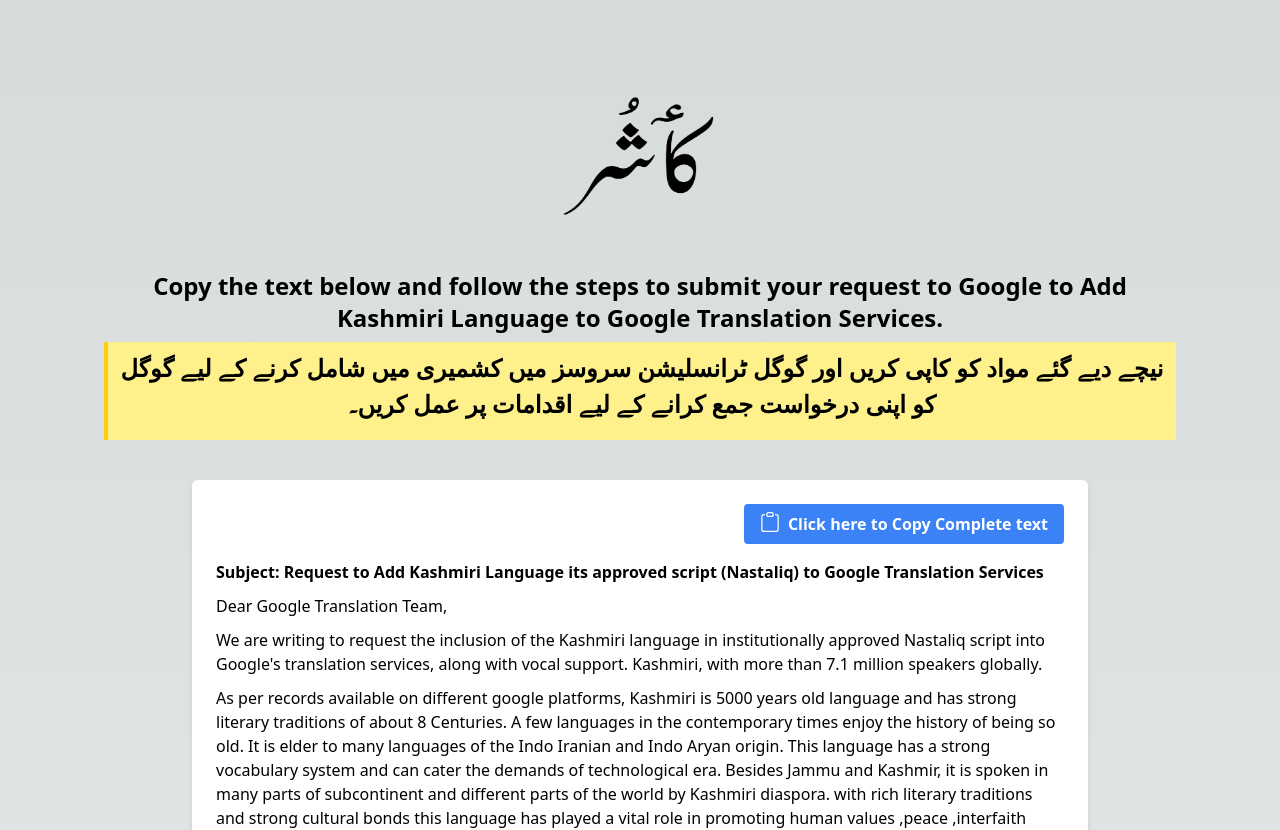
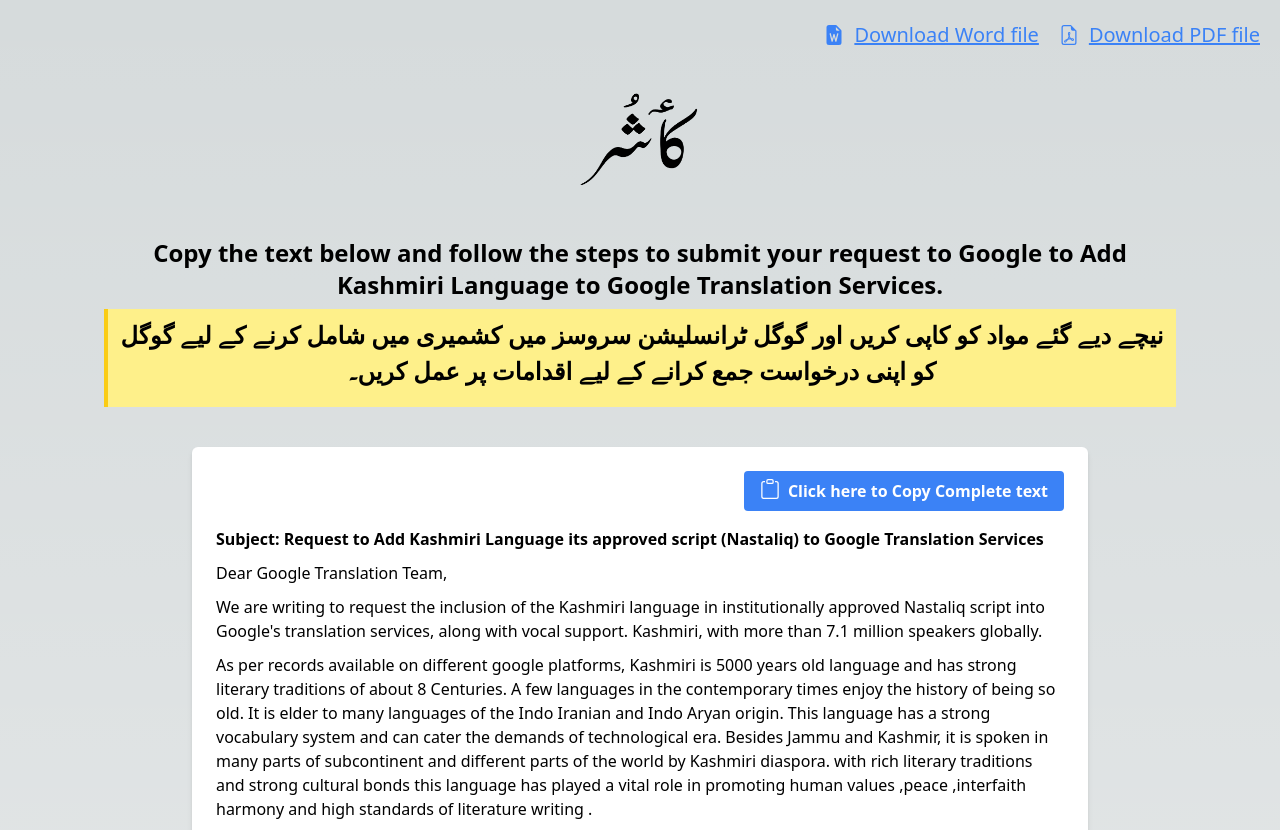
Before and after one commit to rjmk159/supportks, a Next.js app: page / in a window 1280 px wide. Shown: the top 830 px of the page. Built offline with nearby package versions, Linux system fonts and the light colour scheme.

Commit message:
Adding Document download

```diff
--- a/src/pages/index.js
+++ b/src/pages/index.js
@@ -1,13 +1,18 @@
 import { useState, useEffect } from "react";
 
-import { BsClipboard, BsClipboard2CheckFill } from "react-icons/bs";
+import {
+  BsClipboard,
+  BsClipboard2CheckFill,
+  BsFileEarmarkWordFill,
+  BsFileEarmarkPdf,
+} from "react-icons/bs";
 import Image from "next/image";
 import * as amplitude from "@amplitude/analytics-browser";
 import { CopyToClipboard } from "react-copy-to-clipboard";
 
 import { initGA, logPageView } from "../analytics";
 
-const content = `Subject: Request to Add Kashmiri Language in Perso-Arabic script (Nastaliq) to Google Translation Services
+const content = `Subject: Request to Add Kashmiri Language its approved script (Nastaliq) to Google Translation Services
 
 Dear Google Translation Team,
 
@@ -67,11 +72,22 @@
 
   return (
     <main className="flex min-h-screen flex-col items-center justify-between sm:m-20">
+      <span className="download-contnr">
+
+        <a className="text-blue-500" href="/format.docx" download>
+          <BsFileEarmarkWordFill />
+          Download Word file
+        </a>
+        <a className="text-blue-500" href="/format.pdf" download>
+          <BsFileEarmarkPdf />
+          Download PDF file
+        </a>
+      </span>
       <Image
         className="relative dark:drop-shadow-[0_0_0.3rem_#ffffff70] dark:invert mb-4 max-w-sm"
         src="/kashmiri.png"
         alt="kashur Logo"
-        width={180}
+        width={140}
         height={37}
         priority
       />
--- a/src/styles/globals.css
+++ b/src/styles/globals.css
@@ -38,6 +38,7 @@
 @media screen and (max-width: 767px) {
   main {
     margin: 20px;
+    padding-top: 40px;
   }
   p.text-xl {
     font-size: 1rem;
@@ -48,3 +49,25 @@
 .leading-6 {
   line-height: 1.5;
 }
+.download-contnr {
+  position: absolute;
+  display: flex;
+  top: 20px;
+  align-items: center;
+  justify-content: center;
+  right: 20px;
+}
+.download-contnr a {
+  display: flex;
+  align-items: center;
+  margin-left: 20px;
+  text-decoration: underline;
+  font-size: 20px;
+}
+.download-contnr a:hover {
+  opacity: 0.7;
+}
+
+.download-contnr svg {
+  margin-right: 10px;
+}
```
Also changed, not shown: 2 other files (tests, documents, lock files or other folders). Lines whose indentation alone changed are shown as unchanged.
